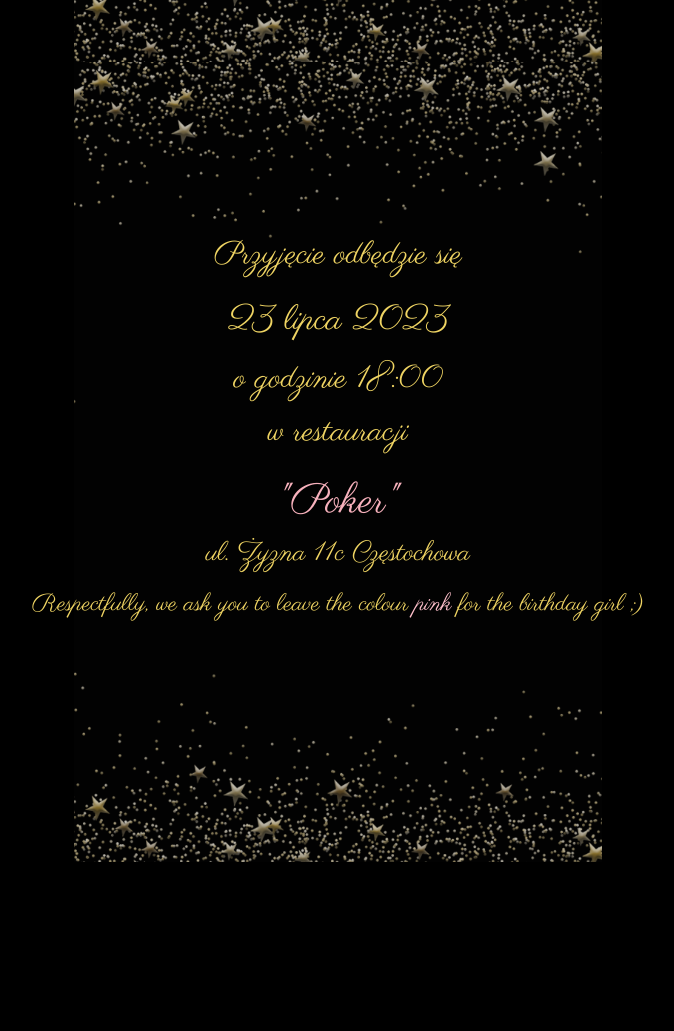
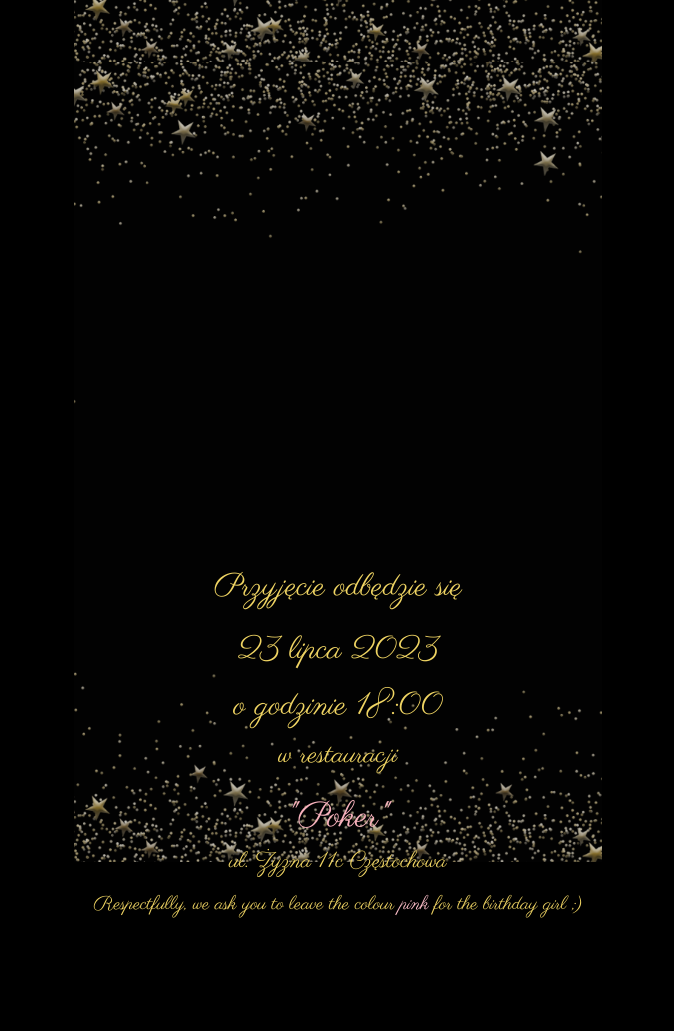
Before and after one commit to Cez02/Cez02.github.io, a PHP site: page /zaproszenia/zaproszenie-maskara.html in a window 1280 px wide. Shown: the part 738-1769 px from the top of the page, without its empty margins (302-976 px from the left). Before the commit the page ends 1600 px from the top, so only its background shows below. Run offline with PHP 8.4, Linux system fonts and the light colour scheme.

Commit message:
alignment and size

```diff
--- a/assets/css/stylezapro.css
+++ b/assets/css/stylezapro.css
@@ -179,7 +179,7 @@ body {
     font-weight: 570;
     color: #EFD463;
     opacity: 0;
-    font-size: 1.8rem;
+    font-size: 1.5rem;
     animation: scale 3s forwards cubic-bezier(0.5, 1, 0.89, 1), fade-in 0.8s 0.1s forwards cubic-bezier(0.11, 0, 0.5, 0);
   }
 
@@ -188,7 +188,7 @@ body {
         font-weight: 570;
         color: #EFD463;
         opacity: 0;
-        font-size: 1.8rem;
+        font-size: 1.5rem;
         animation: scale 3s forwards cubic-bezier(0.5, 1, 0.89, 1), fade-in 0.8s 0.1s forwards cubic-bezier(0.11, 0, 0.5, 0);
             font-size: 2rem;
     }
--- a/zaproszenia/zaproszenie-balz.html
+++ b/zaproszenia/zaproszenie-balz.html
@@ -105,9 +105,9 @@ Gianetto Balzani</h1>
         <img src="../assets/img/bg_raw.png" style="height: 100%; margin-top: 0; z-index: -1;">
           <div class="row" style="width: 100%; margin-top: 0%;">
               <div class="col-sm-12" style="width: 100%; margin-top: 0%;">
-                <div class="box-shadow-full" style="width: 100%; margin-top: 0%; padding-top: 0;">
-                    <div class="row" style="text-align: center;">
-                    <span class="title-s" style="padding-top: 170px;">Przyjęcie odbędzie się</span>
+                <div class="box-shadow-full" style="width: 100%; margin-top: 40%; padding-top: 0;">
+                  <div class="row" style="text-align: center;">
+                    <span class="title-s">Przyjęcie odbędzie się</span>
                     <span class="title-s" style="font-size:2.2rem; padding-top: 15px;">23 lipca 2023</span>
                     <span class="title-s" style="padding-top: 8px;">o godzinie 18:00</span>
                     <span class="title-s" style="font-size:2rem; padding-top: 5px;">w restauracji</span>
--- a/zaproszenia/zaproszenie-czub.html
+++ b/zaproszenia/zaproszenie-czub.html
@@ -107,9 +107,9 @@ Jasia Czubałę</h1>
         <img src="../assets/img/bg_raw.png" style="height: 100%; margin-top: 0; z-index: -1;">
           <div class="row" style="width: 100%; margin-top: 0%;">
               <div class="col-sm-12" style="width: 100%; margin-top: 0%;">
-                <div class="box-shadow-full" style="width: 100%; margin-top: 0%; padding-top: 0;">
-                    <div class="row" style="text-align: center;">
-                    <span class="title-s" style="padding-top: 170px;">Przyjęcie odbędzie się</span>
+                <div class="box-shadow-full" style="width: 100%; margin-top: 40%; padding-top: 0;">
+                  <div class="row" style="text-align: center;">
+                    <span class="title-s">Przyjęcie odbędzie się</span>
                     <span class="title-s" style="font-size:2.2rem; padding-top: 15px;">23 lipca 2023</span>
                     <span class="title-s" style="padding-top: 8px;">o godzinie 18:00</span>
                     <span class="title-s" style="font-size:2rem; padding-top: 5px;">w restauracji</span>
--- a/zaproszenia/zaproszenie-czublys.html
+++ b/zaproszenia/zaproszenie-czublys.html
@@ -105,9 +105,9 @@ Jerzego Czubałę</h1>
         <img src="../assets/img/bg_raw.png" style="height: 100%; margin-top: 0; z-index: -1;">
           <div class="row" style="width: 100%; margin-top: 0%;">
               <div class="col-sm-12" style="width: 100%; margin-top: 0%;">
-                <div class="box-shadow-full" style="width: 100%; margin-top: 0%; padding-top: 0;">
-                    <div class="row" style="text-align: center;">
-                    <span class="title-s" style="padding-top: 170px;">Przyjęcie odbędzie się</span>
+                <div class="box-shadow-full" style="width: 100%; margin-top: 40%; padding-top: 0;">
+                  <div class="row" style="text-align: center;">
+                    <span class="title-s">Przyjęcie odbędzie się</span>
                     <span class="title-s" style="font-size:2.2rem; padding-top: 15px;">23 lipca 2023</span>
                     <span class="title-s" style="padding-top: 8px;">o godzinie 18:00</span>
                     <span class="title-s" style="font-size:2rem; padding-top: 5px;">w restauracji</span>
--- a/zaproszenia/zaproszenie-jabar.html
+++ b/zaproszenia/zaproszenie-jabar.html
@@ -107,9 +107,9 @@ Emiliana Grabarę</h1>
         <img src="../assets/img/bg_raw.png" style="height: 100%; margin-top: 0; z-index: -1;">
           <div class="row" style="width: 100%; margin-top: 0%;">
               <div class="col-sm-12" style="width: 100%; margin-top: 0%;">
-                <div class="box-shadow-full" style="width: 100%; margin-top: 0%; padding-top: 0;">
-                    <div class="row" style="text-align: center;">
-                    <span class="title-s" style="padding-top: 170px;">Przyjęcie odbędzie się</span>
+                <div class="box-shadow-full" style="width: 100%; margin-top: 40%; padding-top: 0;">
+                  <div class="row" style="text-align: center;">
+                    <span class="title-s">Przyjęcie odbędzie się</span>
                     <span class="title-s" style="font-size:2.2rem; padding-top: 15px;">23 lipca 2023</span>
                     <span class="title-s" style="padding-top: 8px;">o godzinie 18:00</span>
                     <span class="title-s" style="font-size:2rem; padding-top: 5px;">w restauracji</span>
--- a/zaproszenia/zaproszenie-jurki.html
+++ b/zaproszenia/zaproszenie-jurki.html
@@ -107,9 +107,9 @@ Alexa Jurczyńskiego</h1>
         <img src="../assets/img/bg_raw.png" style="height: 100%; margin-top: 0; z-index: -1;">
           <div class="row" style="width: 100%; margin-top: 0%;">
               <div class="col-sm-12" style="width: 100%; margin-top: 0%;">
-                <div class="box-shadow-full" style="width: 100%; margin-top: 0%; padding-top: 0;">
-                    <div class="row" style="text-align: center;">
-                    <span class="title-s" style="padding-top: 170px;">Przyjęcie odbędzie się</span>
+                <div class="box-shadow-full" style="width: 100%; margin-top: 40%; padding-top: 0;">
+                  <div class="row" style="text-align: center;">
+                    <span class="title-s">Przyjęcie odbędzie się</span>
                     <span class="title-s" style="font-size:2.2rem; padding-top: 15px;">23 lipca 2023</span>
                     <span class="title-s" style="padding-top: 8px;">o godzinie 18:00</span>
                     <span class="title-s" style="font-size:2rem; padding-top: 5px;">w restauracji</span>
--- a/zaproszenia/zaproszenie-lapcik.html
+++ b/zaproszenia/zaproszenie-lapcik.html
@@ -104,9 +104,9 @@
         <img src="../assets/img/bg_raw.png" style="height: 100%; margin-top: 0; z-index: -1;">
           <div class="row" style="width: 100%; margin-top: 0%;">
               <div class="col-sm-12" style="width: 100%; margin-top: 0%;">
-                <div class="box-shadow-full" style="width: 100%; margin-top: 0%; padding-top: 0;">
-                    <div class="row" style="text-align: center;">
-                    <span class="title-s" style="padding-top: 170px;">Przyjęcie odbędzie się</span>
+                <div class="box-shadow-full" style="width: 100%; margin-top: 40%; padding-top: 0;">
+                  <div class="row" style="text-align: center;">
+                    <span class="title-s">Przyjęcie odbędzie się</span>
                     <span class="title-s" style="font-size:2.2rem; padding-top: 15px;">23 lipca 2023</span>
                     <span class="title-s" style="padding-top: 8px;">o godzinie 18:00</span>
                     <span class="title-s" style="font-size:2rem; padding-top: 5px;">w restauracji</span>
--- a/zaproszenia/zaproszenie-maskara.html
+++ b/zaproszenia/zaproszenie-maskara.html
@@ -106,16 +106,16 @@ Maksyma Maskarę </h1>
         <img src="../assets/img/bg_raw.png" style="height: 100%; margin-top: 0; z-index: -1;">
           <div class="row" style="width: 100%; margin-top: 0%;">
               <div class="col-sm-12" style="width: 100%; margin-top: 0%;">
-                <div class="box-shadow-full" style="width: 100%; margin-top: 0%; padding-top: 0;">
-                    <div class="row" style="text-align: center;">
-                    <span class="title-s" style="padding-top: 170px;">Przyjęcie odbędzie się</span>
-                    <span class="title-s" style="font-size:2.2rem; padding-top: 15px;">23 lipca 2023</span>
+                <div class="box-shadow-full" style="width: 100%; margin-top: 40%; padding-top: 0;">
+                  <div class="row" style="text-align: center;">
+                    <span class="title-s">Przyjęcie odbędzie się</span>
+                    <span class="title-s" style="font-size:2rem; padding-top: 15px;">23 lipca 2023</span>
                     <span class="title-s" style="padding-top: 8px;">o godzinie 18:00</span>
-                    <span class="title-s" style="font-size:2rem; padding-top: 5px;">w restauracji</span>
-                    <span class="title-s" style="color:rgb(248, 178, 189); font-size: 2.6rem; padding-top: 15px;">"Poker"</span>
-                    <span class="title-s" style="font-size:1.7rem;">ul. Żyzna 11c Częstochowa</span>
+                    <span class="title-s" style="font-size:1.7rem; padding-top: 5px;">w restauracji</span>
+                    <span class="title-s" style="color:rgb(248, 178, 189); font-size: 2.2rem; padding-top: 15px;">"Poker"</span>
+                    <span class="title-s" style="font-size:1.4rem;">ul. Żyzna 11c Częstochowa</span>
 
-                    <span class="title-s" style="padding-top: 12px; font-size: 1.5rem;">Respectfully, we ask you to leave the colour <span style="color: pink;"> pink </span> for the birthday girl ;)</span>
+                    <span class="title-s" style="padding-top: 12px; font-size: 1.2rem;">Respectfully, we ask you to leave the colour <span style="color: pink;"> pink </span> for the birthday girl ;)</span>
 
                     </div>
                 </div>
--- a/zaproszenia/zaproszenie-maskara2.html
+++ b/zaproszenia/zaproszenie-maskara2.html
@@ -105,9 +105,9 @@ z osobą towarzyszącą</h1>
         <img src="../assets/img/bg_raw.png" style="height: 100%; margin-top: 0; z-index: -1;">
           <div class="row" style="width: 100%; margin-top: 0%;">
               <div class="col-sm-12" style="width: 100%; margin-top: 0%;">
-                <div class="box-shadow-full" style="width: 100%; margin-top: 0%; padding-top: 0;">
-                    <div class="row" style="text-align: center;">
-                    <span class="title-s" style="padding-top: 170px;">Przyjęcie odbędzie się</span>
+                <div class="box-shadow-full" style="width: 100%; margin-top: 40%; padding-top: 0;">
+                  <div class="row" style="text-align: center;">
+                    <span class="title-s">Przyjęcie odbędzie się</span>
                     <span class="title-s" style="font-size:2.2rem; padding-top: 15px;">23 lipca 2023</span>
                     <span class="title-s" style="padding-top: 8px;">o godzinie 18:00</span>
                     <span class="title-s" style="font-size:2rem; padding-top: 5px;">w restauracji</span>
--- a/zaproszenia/zaproszenie-pilarz.html
+++ b/zaproszenia/zaproszenie-pilarz.html
@@ -104,9 +104,9 @@
         <img src="../assets/img/bg_raw.png" style="height: 100%; margin-top: 0; z-index: -1;">
           <div class="row" style="width: 100%; margin-top: 0%;">
               <div class="col-sm-12" style="width: 100%; margin-top: 0%;">
-                <div class="box-shadow-full" style="width: 100%; margin-top: 0%; padding-top: 0;">
-                    <div class="row" style="text-align: center;">
-                    <span class="title-s" style="padding-top: 170px;">Przyjęcie odbędzie się</span>
+                <div class="box-shadow-full" style="width: 100%; margin-top: 40%; padding-top: 0;">
+                  <div class="row" style="text-align: center;">
+                    <span class="title-s">Przyjęcie odbędzie się</span>
                     <span class="title-s" style="font-size:2.2rem; padding-top: 15px;">23 lipca 2023</span>
                     <span class="title-s" style="padding-top: 8px;">o godzinie 18:00</span>
                     <span class="title-s" style="font-size:2rem; padding-top: 5px;">w restauracji</span>
--- a/zaproszenia/zaproszenie-skuza.html
+++ b/zaproszenia/zaproszenie-skuza.html
@@ -107,9 +107,9 @@ Michelle Skuzę</h1>
         <img src="../assets/img/bg_raw.png" style="height: 100%; margin-top: 0; z-index: -1;">
           <div class="row" style="width: 100%; margin-top: 0%;">
               <div class="col-sm-12" style="width: 100%; margin-top: 0%;">
-                <div class="box-shadow-full" style="width: 100%; margin-top: 0%; padding-top: 0;">
-                    <div class="row" style="text-align: center;">
-                    <span class="title-s" style="padding-top: 170px;">Przyjęcie odbędzie się</span>
+                <div class="box-shadow-full" style="width: 100%; margin-top: 40%; padding-top: 0;">
+                  <div class="row" style="text-align: center;">
+                    <span class="title-s">Przyjęcie odbędzie się</span>
                     <span class="title-s" style="font-size:2.2rem; padding-top: 15px;">23 lipca 2023</span>
                     <span class="title-s" style="padding-top: 8px;">o godzinie 18:00</span>
                     <span class="title-s" style="font-size:2rem; padding-top: 5px;">w restauracji</span>
--- a/zaproszenia/zaproszenie-stempel.html
+++ b/zaproszenia/zaproszenie-stempel.html
@@ -105,9 +105,9 @@ z osobą towarzyszącą</h1>
         <img src="../assets/img/bg_raw.png" style="height: 100%; margin-top: 0; z-index: -1;">
           <div class="row" style="width: 100%; margin-top: 0%;">
               <div class="col-sm-12" style="width: 100%; margin-top: 0%;">
-                <div class="box-shadow-full" style="width: 100%; margin-top: 0%; padding-top: 0;">
-                    <div class="row" style="text-align: center;">
-                    <span class="title-s" style="padding-top: 170px;">Przyjęcie odbędzie się</span>
+                <div class="box-shadow-full" style="width: 100%; margin-top: 40%; padding-top: 0;">
+                  <div class="row" style="text-align: center;">
+                    <span class="title-s">Przyjęcie odbędzie się</span>
                     <span class="title-s" style="font-size:2.2rem; padding-top: 15px;">23 lipca 2023</span>
                     <span class="title-s" style="padding-top: 8px;">o godzinie 18:00</span>
                     <span class="title-s" style="font-size:2rem; padding-top: 5px;">w restauracji</span>
--- a/zaproszenia/zaproszenie-tluczek.html
+++ b/zaproszenia/zaproszenie-tluczek.html
@@ -104,9 +104,9 @@
         <img src="../assets/img/bg_raw.png" style="height: 100%; margin-top: 0; z-index: -1;">
           <div class="row" style="width: 100%; margin-top: 0%;">
               <div class="col-sm-12" style="width: 100%; margin-top: 0%;">
-                <div class="box-shadow-full" style="width: 100%; margin-top: 0%; padding-top: 0;">
-                    <div class="row" style="text-align: center;">
-                    <span class="title-s" style="padding-top: 170px;">Przyjęcie odbędzie się</span>
+                <div class="box-shadow-full" style="width: 100%; margin-top: 40%; padding-top: 0;">
+                  <div class="row" style="text-align: center;">
+                    <span class="title-s">Przyjęcie odbędzie się</span>
                     <span class="title-s" style="font-size:2.2rem; padding-top: 15px;">23 lipca 2023</span>
                     <span class="title-s" style="padding-top: 8px;">o godzinie 18:00</span>
                     <span class="title-s" style="font-size:2rem; padding-top: 5px;">w restauracji</span>
--- a/zaproszenia/zaproszenie-weziak.html
+++ b/zaproszenia/zaproszenie-weziak.html
@@ -104,9 +104,9 @@
         <img src="../assets/img/bg_raw.png" style="height: 100%; margin-top: 0; z-index: -1;">
           <div class="row" style="width: 100%; margin-top: 0%;">
               <div class="col-sm-12" style="width: 100%; margin-top: 0%;">
-                <div class="box-shadow-full" style="width: 100%; margin-top: 0%; padding-top: 0;">
-                    <div class="row" style="text-align: center;">
-                    <span class="title-s" style="padding-top: 170px;">Przyjęcie odbędzie się</span>
+                <div class="box-shadow-full" style="width: 100%; margin-top: 40%; padding-top: 0;">
+                  <div class="row" style="text-align: center;">
+                    <span class="title-s">Przyjęcie odbędzie się</span>
                     <span class="title-s" style="font-size:2.2rem; padding-top: 15px;">23 lipca 2023</span>
                     <span class="title-s" style="padding-top: 8px;">o godzinie 18:00</span>
                     <span class="title-s" style="font-size:2rem; padding-top: 5px;">w restauracji</span>
--- a/zaproszenia/zaproszenie-wozniak.html
+++ b/zaproszenia/zaproszenie-wozniak.html
@@ -104,9 +104,9 @@
         <img src="../assets/img/bg_raw.png" style="height: 100%; margin-top: 0; z-index: -1;">
           <div class="row" style="width: 100%; margin-top: 0%;">
               <div class="col-sm-12" style="width: 100%; margin-top: 0%;">
-                <div class="box-shadow-full" style="width: 100%; margin-top: 0%; padding-top: 0;">
-                    <div class="row" style="text-align: center;">
-                    <span class="title-s" style="padding-top: 170px;">Przyjęcie odbędzie się</span>
+                <div class="box-shadow-full" style="width: 100%; margin-top: 40%; padding-top: 0;">
+                  <div class="row" style="text-align: center;">
+                    <span class="title-s">Przyjęcie odbędzie się</span>
                     <span class="title-s" style="font-size:2.2rem; padding-top: 15px;">23 lipca 2023</span>
                     <span class="title-s" style="padding-top: 8px;">o godzinie 18:00</span>
                     <span class="title-s" style="font-size:2rem; padding-top: 5px;">w restauracji</span>
```
